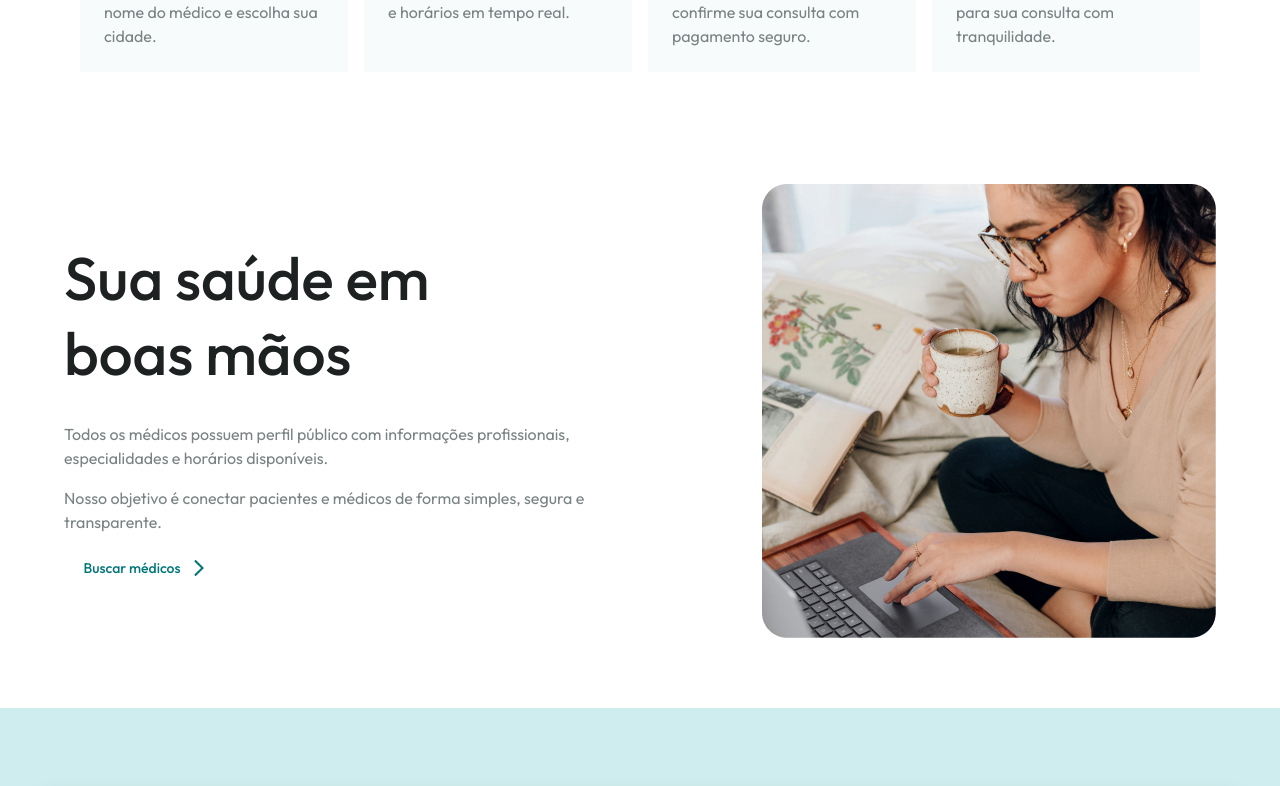
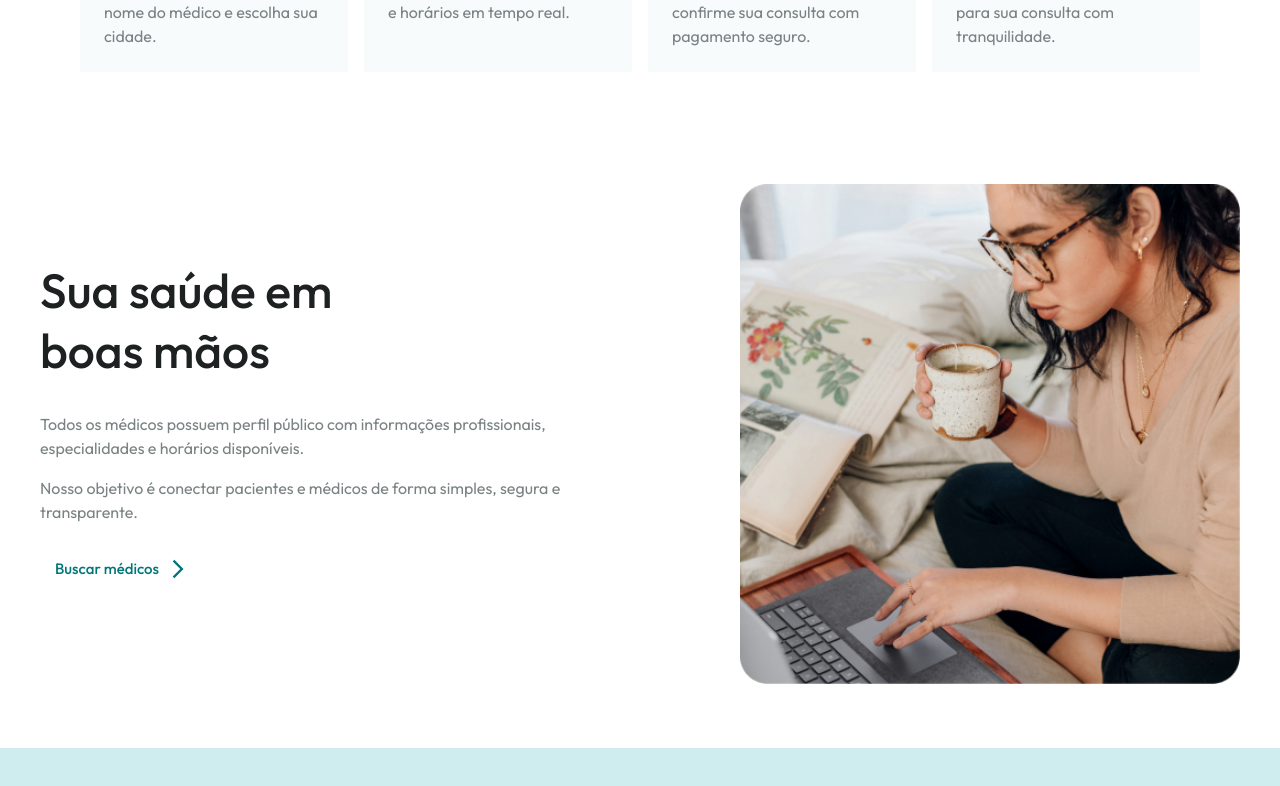
Before and after one commit to naiandersonb/boilerplate-nextjs-with-mui, a Next.js app: page / in a window 1280 px wide. Shown: the part 1449-2235 px from the top of the page. Built offline with nearby package versions, Linux system fonts and the light colour scheme; what @mui/material-nextjs would draw is missing.

Commit message:
refactor section cards

```diff
--- a/src/components/homepage/PatientOnboardingHero.tsx
+++ b/src/components/homepage/PatientOnboardingHero.tsx
@@ -1,20 +1,35 @@
 import { ArrowForwardIos } from "@mui/icons-material";
-import { Box, Button, Container, Stack, Typography } from "@mui/material";
-import Image from "next/image";
+import {
+  Box,
+  Button,
+  Card,
+  CardActions,
+  CardContent,
+  CardMedia,
+  Container,
+  Stack,
+  Typography,
+} from "@mui/material";
 
 export const PatientOnboardingHero = () => {
   return (
-    <Container maxWidth="lg" sx={{ my: { xs: 4, md: 8 } }}>
-      <Stack
-        direction={{ xs: "column-reverse", md: "row" }}
-        gap={2}
-        alignItems="center"
-        justifyContent="space-between"
+    <Stack sx={{ paddingX: { xs: "24px", md: 0 } }}>
+      <Container maxWidth="lg" sx={{ my: { xs: 4, md: 8 } }} disableGutters>
+        <Card
+          sx={{
+            border: "none",
+            display: "flex",
+
+            alignItems: "center",
+            flexDirection: { xs: "column-reverse", md: "row" },
+          }}
         >
+          <Box sx={{ display: "flex", flexDirection: "column" }}>
+            <CardContent sx={{ flex: "1 0 auto", paddingX: 0 }}>
               <Box sx={{ flex: 1, maxWidth: { md: 600 } }}>
                 <Typography
                   maxWidth={{ xs: "100%", md: "10ch" }}
-            fontSize={{ xs: "32px", md: "60px" }}
+                  fontSize={{ xs: "32px", md: "48px" }}
                   fontWeight="medium"
                   variant="h4"
                 >
@@ -27,24 +42,30 @@ export const PatientOnboardingHero = () => {
                 </Typography>
 
                 <Typography variant="body1" color="textSecondary" my={2}>
-            Nosso objetivo é conectar pacientes e médicos de forma simples,
-            segura e transparente.
+                  Nosso objetivo é conectar pacientes e médicos de forma
+                  simples, segura e transparente.
                 </Typography>
 
-          <Button endIcon={<ArrowForwardIos />} sx={{ minWidth: "160px" }}>
+                <CardActions sx={{ paddingX: 0 }}>
+                  <Button
+                    size="large"
+                    endIcon={<ArrowForwardIos />}
+                    sx={{ minWidth: "160px" }}
+                  >
                     Buscar médicos
                   </Button>
+                </CardActions>
               </Box>
-        <Box sx={{ width: { xs: "100%", md: "max-content" } }}>
-          <Image
-            src="/assets/woman-with-coffee.png"
-            alt="uma mulher tomando café enquanto olhar o notebook"
-            width={453}
-            height={453}
-            style={{ width: "100%", height: "auto" }}
+            </CardContent>
+          </Box>
+          <CardMedia
+            component="img"
+            sx={{ ml: "auto", width: { xs: "100%", md: 500 }, height: "auto" }}
+            image="/assets/woman-with-coffee.png"
+            alt="Live from space album cover"
           />
-        </Box>
+        </Card>
+      </Container>
     </Stack>
-    </Container>
   );
 };
--- a/src/components/homepage/ProfessionalOnboarding.tsx
+++ b/src/components/homepage/ProfessionalOnboarding.tsx
@@ -24,7 +24,7 @@ export const ProfessionalOnboarding = () => {
   return (
     <Stack
       sx={({ palette }) => ({
-        paddingY: { xs: 4, md: 10 },
+        paddingY: { xs: "24px", md: 10 },
         paddingX: 2,
         backgroundColor: alpha(palette.primary.light, 0.2),
       })}
```
Also changed, not shown: src/components/homepage/Hero.tsx (+1 -11 lines). Lines whose indentation alone changed are shown as unchanged.
